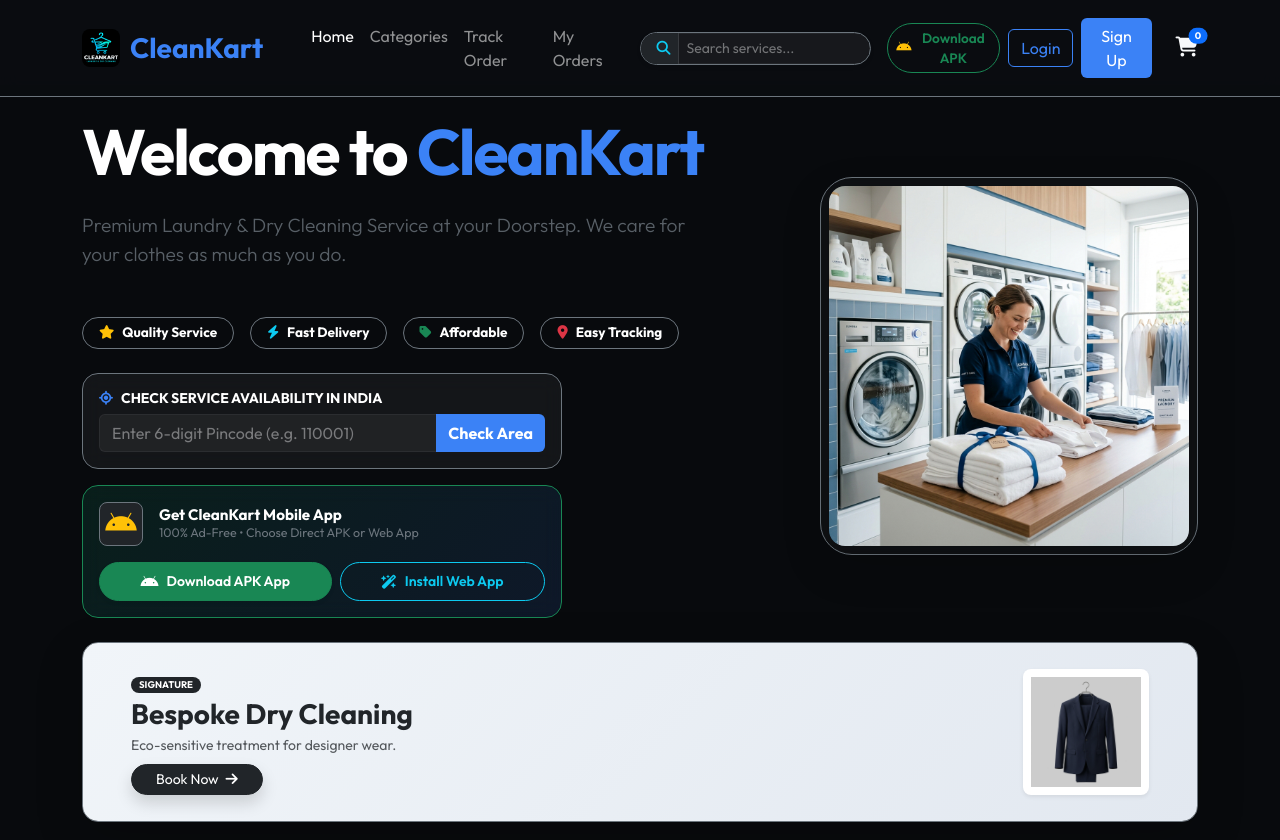
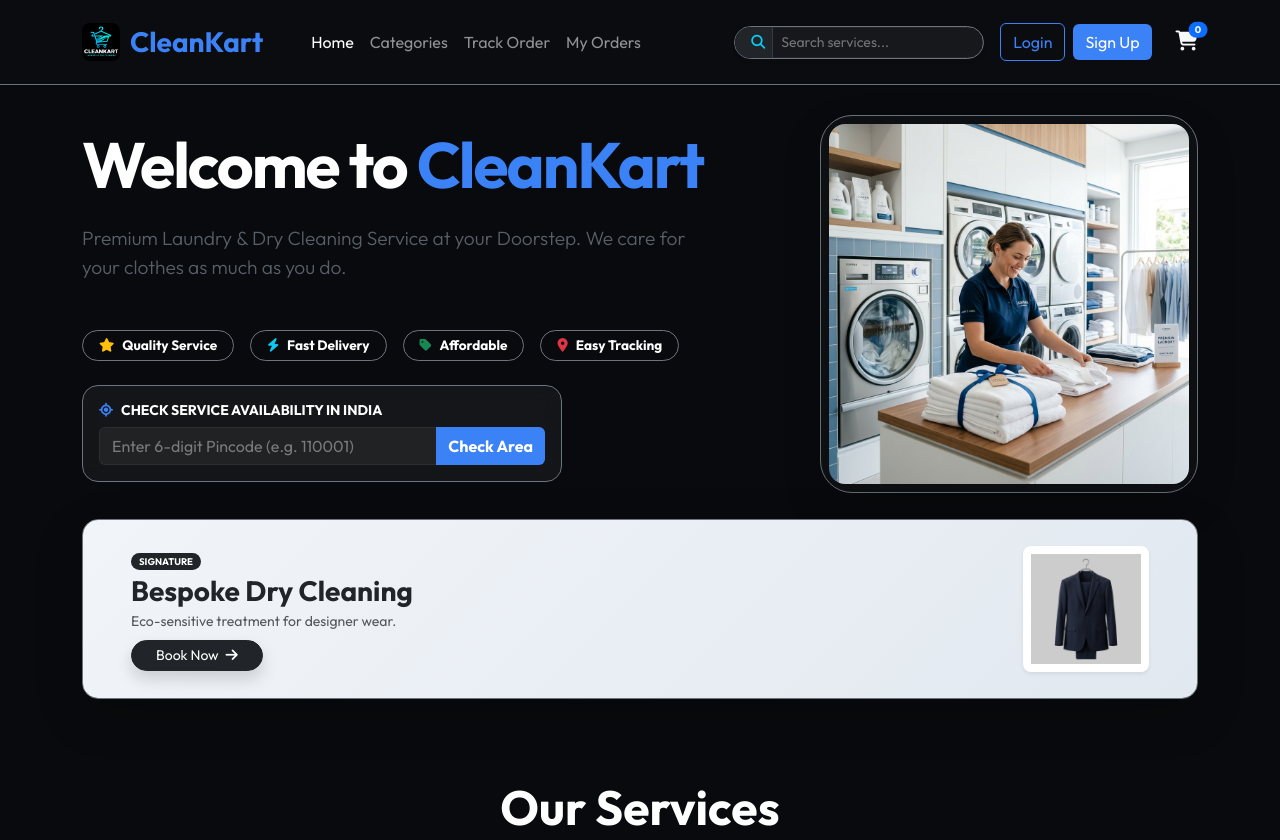
Before and after one commit to saurabhkumar95487063-cmyk/cleankart, a plain HTML site: page frontend/index.html in a window 1280 px wide. Shown: the top 840 px of the page. Drawn offline with nearby package versions, Linux system fonts and the light colour scheme; no server answers.

Commit message:
refactor: keep app download options strictly inside login and signup modals

```diff
--- a/frontend/index.html
+++ b/frontend/index.html
@@ -101,9 +101,6 @@
                     </div>
                 </div>
                 <div class="d-flex align-items-center" id="authButtons">
-                    <a href="/CleanKart.apk" download="CleanKart.apk" class="btn btn-outline-success btn-sm me-2 rounded-pill d-inline-flex align-items-center fw-semibold" style="font-size: 0.85rem;">
-                        <i class="fab fa-android me-1 text-warning"></i>Download APK
-                    </a>
                     <button class="btn btn-outline-primary me-2" data-bs-toggle="modal" data-bs-target="#loginModal">Login</button>
                     <button class="btn btn-primary me-4" data-bs-toggle="modal" data-bs-target="#signupModal">Sign Up</button>
                     <div class="position-relative" id="headerCartContainerGuest" style="cursor: pointer;" data-bs-toggle="offcanvas" data-bs-target="#cartSidebar">
@@ -177,29 +174,6 @@
                             <button type="button" id="btnCheckPincodeAllIndia" class="btn btn-primary fw-bold" onclick="checkAllIndiaPincode()">Check Area</button>
                         </div>
                         <div id="allIndiaPincodeStatusMessage" class="mt-2 small d-none"></div>
-                    </div>
-
-                    <!-- App Download Showcase Card -->
-                    <div class="p-3 mt-3 rounded-4 bg-glass border border-success" style="max-width: 480px; background: linear-gradient(135deg, rgba(16, 185, 129, 0.12), rgba(59, 130, 246, 0.12));">
-                        <div class="d-flex align-items-center justify-content-between">
-                            <div class="d-flex align-items-center">
-                                <div class="p-2 rounded-3 bg-dark text-warning me-3 d-flex align-items-center justify-content-center border border-secondary" style="width: 44px; height: 44px;">
-                                    <i class="fab fa-android fs-3"></i>
-                                </div>
-                                <div>
-                                    <h6 class="mb-0 text-white fw-bold" style="font-size: 0.95rem;">Get CleanKart Mobile App</h6>
-                                    <small class="text-secondary d-block" style="font-size: 0.78rem;">100% Ad-Free • Choose Direct APK or Web App</small>
-                                </div>
-                            </div>
-                        </div>
-                        <div class="d-flex gap-2 mt-3">
-                            <a href="/CleanKart.apk" download="CleanKart.apk" class="btn btn-success btn-sm flex-fill rounded-pill fw-semibold d-flex align-items-center justify-content-center py-2 shadow-sm">
-                                <i class="fab fa-android me-2 fs-6"></i>Download APK App
-                            </a>
-                            <button type="button" onclick="triggerPwaInstall()" class="btn btn-outline-info btn-sm flex-fill rounded-pill fw-semibold d-flex align-items-center justify-content-center py-2">
-                                <i class="fas fa-wand-magic-sparkles me-2"></i>Install Web App
-                            </button>
-                        </div>
                     </div>
                 </div>
                 <div class="col-lg-5 text-end">
```
